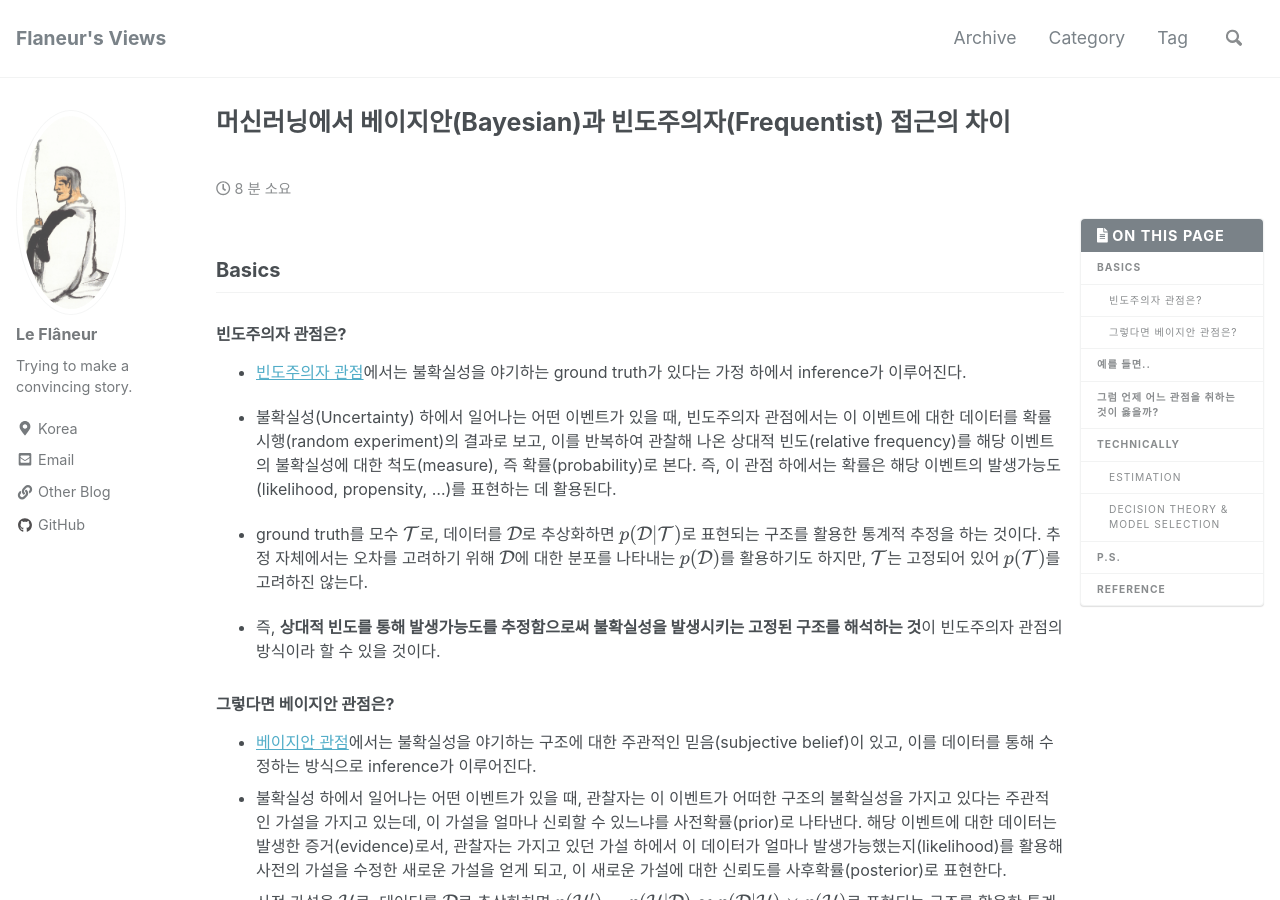
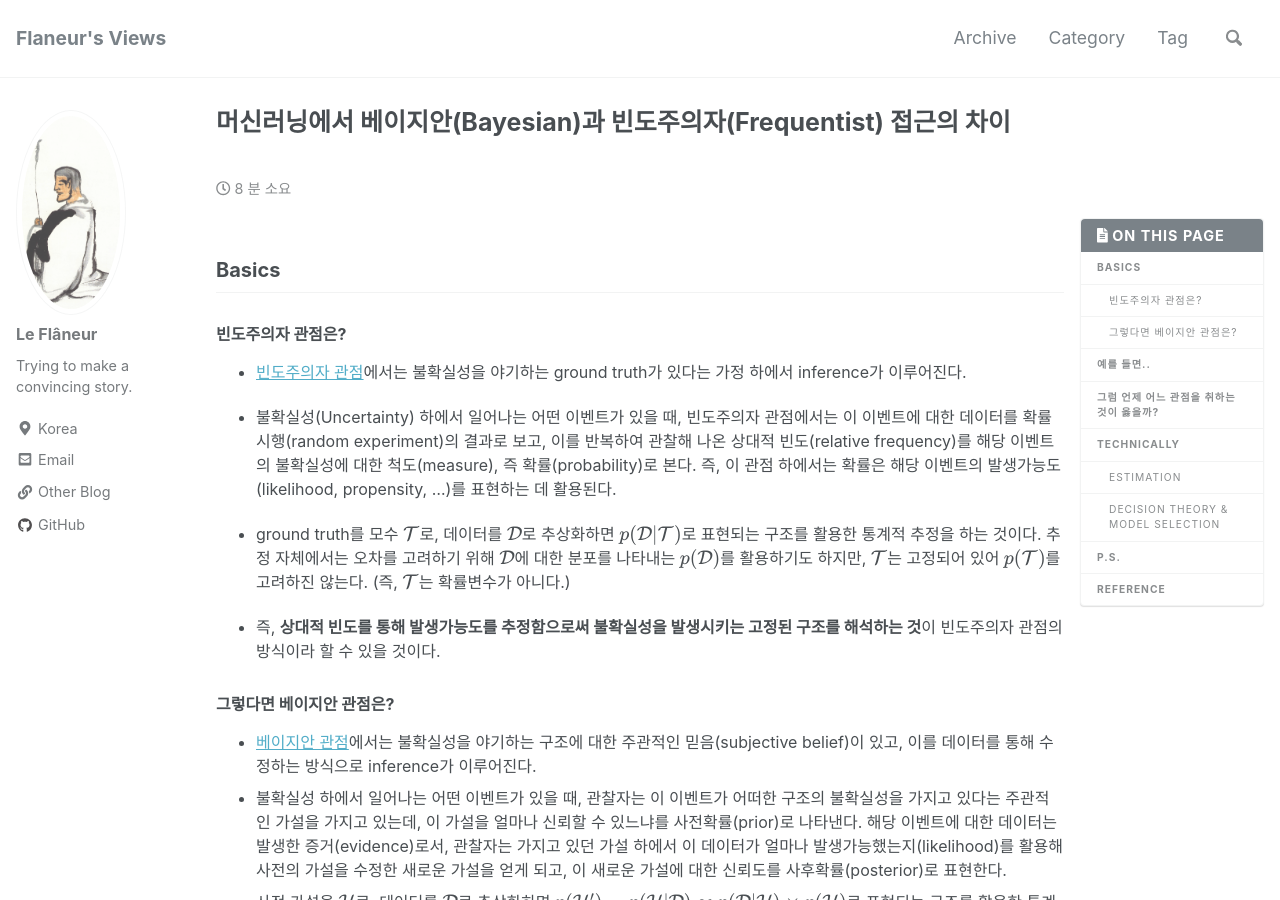
Before and after one commit to jisang0814/vitaflaneur.github.io, a Jekyll site: the page built from _posts/2019-05-03-bayesian-vs-frequentist-in-ml.md, in a window 1280 px wide and 900 px high. Built offline with Jekyll 4.4.1, drawn with Linux system fonts in a browser that asks for light colours; nearby versions of some CDN libraries; formulas are drawn with MathJax 3; comment, search, counter and statistics services are not loaded.

Commit message:
Update 2019-05-03-bayesian-vs-frequentist-in-ml.md

```diff
--- a/_posts/2019-05-03-bayesian-vs-frequentist-in-ml.md
+++ b/_posts/2019-05-03-bayesian-vs-frequentist-in-ml.md
@@ -18,7 +18,7 @@ tags:
 
 - 불확실성(Uncertainty) 하에서 일어나는 어떤 이벤트가 있을 때, 빈도주의자 관점에서는 이 이벤트에 대한 데이터를 확률시행(random experiment)의 결과로 보고, 이를 반복하여 관찰해 나온 상대적 빈도(relative frequency)를 해당 이벤트의 불확실성에 대한 척도(measure), 즉 확률(probability)로 본다. 즉, 이 관점 하에서는 확률은 해당 이벤트의 발생가능도(likelihood, propensity, ...)를 표현하는 데 활용된다.
 
-- ground truth를 모수 $\mathcal{T}$로, 데이터를 $\mathcal{D}$로 추상화하면 $p(\mathcal{D}\vert \mathcal{T})$로 표현되는 구조를 활용한 통계적 추정을 하는 것이다. 추정 자체에서는 오차를 고려하기 위해 $\mathcal{D}$에 대한 분포를 나타내는 $p(\mathcal{D})$를 활용하기도 하지만, $\mathcal{T}$는 고정되어 있어 $p(\mathcal{T})$를 고려하진 않는다.
+- ground truth를 모수 $\mathcal{T}$로, 데이터를 $\mathcal{D}$로 추상화하면 $p(\mathcal{D}\vert \mathcal{T})$로 표현되는 구조를 활용한 통계적 추정을 하는 것이다. 추정 자체에서는 오차를 고려하기 위해 $\mathcal{D}$에 대한 분포를 나타내는 $p(\mathcal{D})$를 활용하기도 하지만, $\mathcal{T}$는 고정되어 있어 $p(\mathcal{T})$를 고려하진 않는다. (즉, $\mathcal{T}$는 확률변수가 아니다.)
 
 - 즉, **상대적 빈도를 통해 발생가능도를 추정함으로써 불확실성을 발생시키는 고정된 구조를 해석하는 것**이 빈도주의자 관점의 방식이라 할 수 있을 것이다.
 
```
